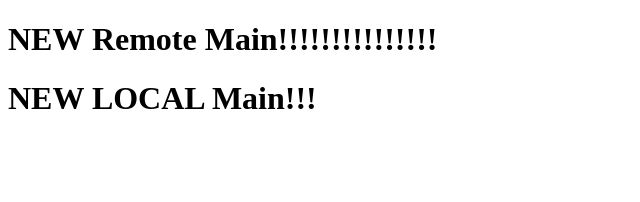
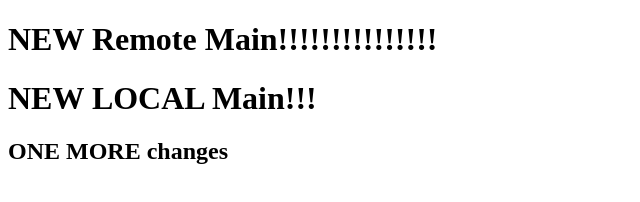
Before and after one commit to Alex-Kryzhanovskyi/testRepo, a plain HTML site: page folder2/index.html in a window 1280 px wide. Shown: the whole page, without its empty margins (0-640 px from the left). Drawn offline with Linux system fonts and the light colour scheme.

Commit message:
add one more changes in H2

```diff
--- a/folder2/index.html
+++ b/folder2/index.html
@@ -8,5 +8,6 @@
 <body>
   <h1>NEW Remote Main!!!!!!!!!!!!!!!</h1>
   <h1>NEW LOCAL Main!!!</h1>
+  <h2>ONE MORE changes</h2>
 </body>
 </html>
```
